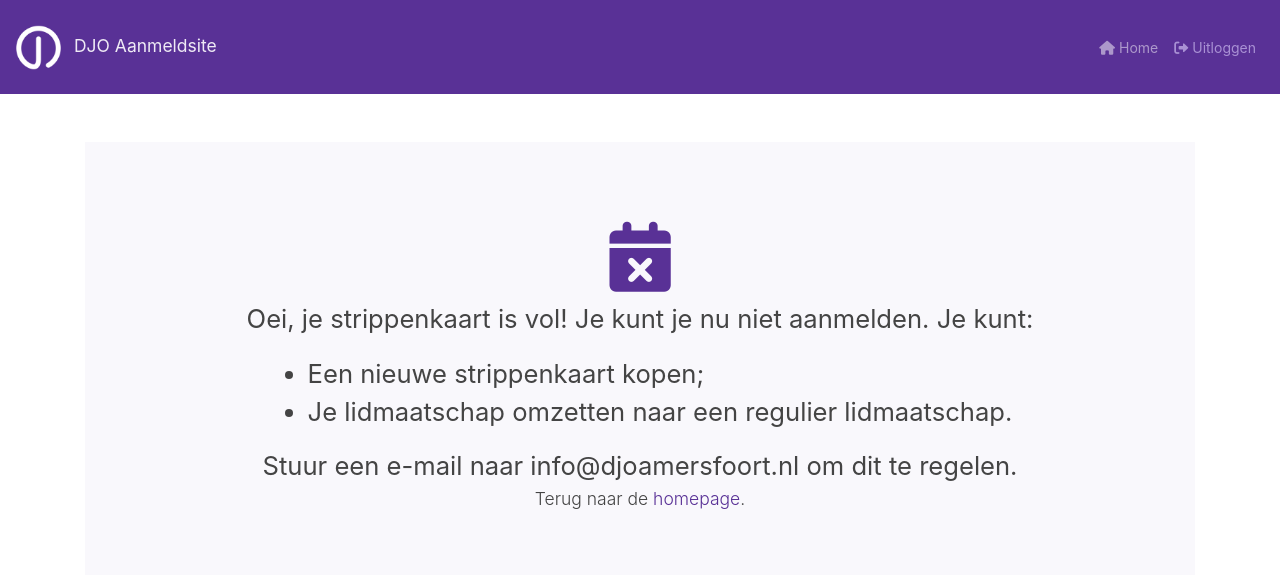
After one commit to djoamersfoort/aanmelden, a Django app: template aanmelden/templates/stripcard_full.html in a window 1280 px wide. The commit adds this page. Shown: the top 575 px of the page. Run offline with Django 3.2, Linux system fonts and the light colour scheme; the template is opened without the code that fills it, so the values that code supplies are empty; some libraries are stand-ins or nearby versions.

Commit message:
feat: check if stripcard is full and display 'stripcard full' page

```diff
--- a/aanmelden/templates/main.html
+++ b/aanmelden/templates/main.html
@@ -21,7 +21,7 @@
     <div class="row justify-content-sm-center mb-5">
         <div class="col-sm-auto">
             <div class="card border-primary p-4">
-                <h5 class="card-title">Jouw strippenkaart</h5>
+                <h5 class="card-title"><i class="fa-solid fa-clipboard-list"></i> Jouw strippenkaart</h5>
                 <p class="card-text">
                 <span class="badge badge-primary">{{ user.userinfo.stripcard_used }}</span>
                 keer gebruikt van <span class="badge badge-primary">{{ user.userinfo.stripcard_count }}</span>
--- /dev/null
+++ b/aanmelden/templates/stripcard_full.html
@@ -0,0 +1,20 @@
+{% extends 'base.html' %}
+{% load static %}
+
+{% block content %}
+
+<div class="container text-center">
+    <div class="jumbotron mt-md-5 mt-3">
+        <i class="fas fa-calendar-times fa-5x mt-3 text-primary"></i>
+        <div class="mt-2 h-title">Oei, je strippenkaart is vol! Je kunt je nu niet aanmelden. Je kunt:
+            <ul>
+                <li>Een nieuwe strippenkaart kopen;</li>
+                <li>Je lidmaatschap omzetten naar een regulier lidmaatschap.</li>
+            </ul>
+            Stuur een e-mail naar info@djoamersfoort.nl om dit te regelen.
+        </div>
+        <div class="lead">Terug naar de <a href="{% url 'main' %}">homepage</a>.</div>
+    </div>
+</div>
+
+{% endblock %}
--- a/aanmelden/urls.py
+++ b/aanmelden/urls.py
@@ -27,6 +27,7 @@ urlpatterns = [
     path('deregister/day/<str:day>/<str:pod>', views.DeRegister.as_view(), name='deregister'),
     path('full/day/<str:day>/<str:pod>', views.Full.as_view(), name='full'),
     path('only_once/', views.OnlyOnce.as_view(), name='only_once'),
+    path('stripcard_full/', views.StripcardFull.as_view(), name='stripcard_full'),
     path('report/', views.Report.as_view(), name='report'),
     path('logoff/', views.LogoffView.as_view(), name='logoff'),
     path('api/v2/free', api.FreeV2.as_view()),
```
Also changed, not shown: aanmelden/src/views.py (+15 -2 lines).
